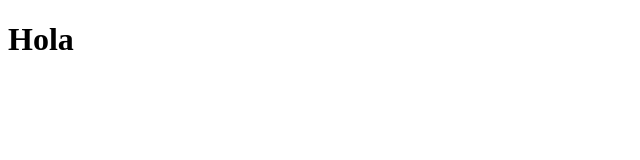
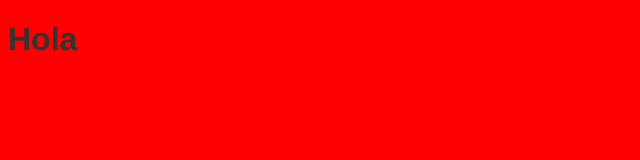
Before and after one commit to ttracey93/nexus, a website: page public/index.html in a window 1280 px wide. Shown: the whole page, without its empty margins (0-640 px from the left). Drawn offline with Linux system fonts and the light colour scheme.

Commit message:
Adding sass

```diff
--- a/package.json
+++ b/package.json
@@ -15,10 +15,12 @@
     "grunt": "^1.0.1",
     "gulp": "^3.9.1",
     "gulp-nodemon": "^2.0.6",
+    "gulp-sass": "^2.2.0",
     "hapi": "^13.3.0",
     "inert": "^3.2.0",
     "joi": "^8.0.5",
     "js2coffee": "^2.2.0",
+    "node-sass": "^3.4.2",
     "sequelize": "^3.21.0",
     "sqlite3": "^3.1.3"
   }
--- a/public/index.html
+++ b/public/index.html
@@ -3,6 +3,7 @@
 <head>
     <meta charset="UTF-8">
     <title>Index</title>
+    <link rel="stylesheet" href="css/main.css">
 </head>
 <body>
 
--- /dev/null
+++ b/stylesheets/main.scss
@@ -0,0 +1,16 @@
+$font-stack:    Helvetica, sans-serif;
+$primary-color: #333;
+$secondary-color: red;
+
+html {
+  height: 100%;
+  width: 100%;
+}
+
+body {
+  height: 100%;
+  width: 100%;
+  font: 100% $font-stack;
+  color: $primary-color;
+  background-color: $secondary-color;
+}
```
Also changed, not shown: Gulpfile.coffee (+7 -0 lines), public/css/main.css (added).
